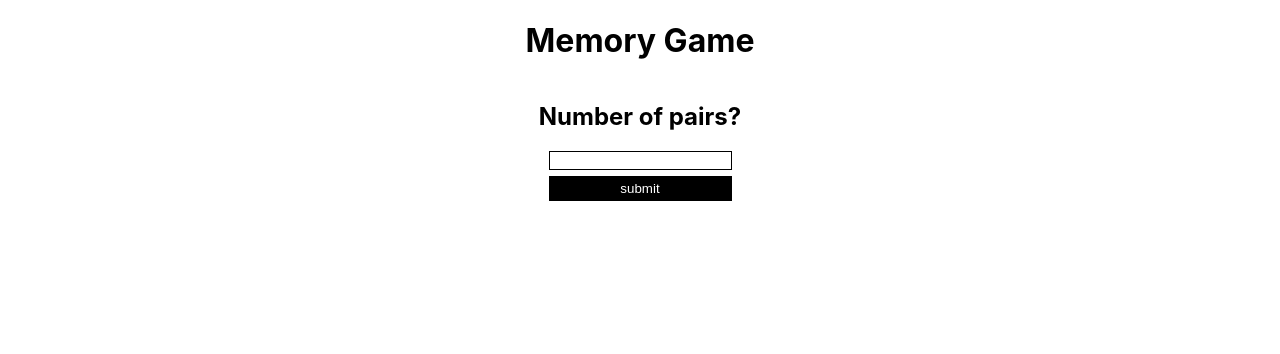
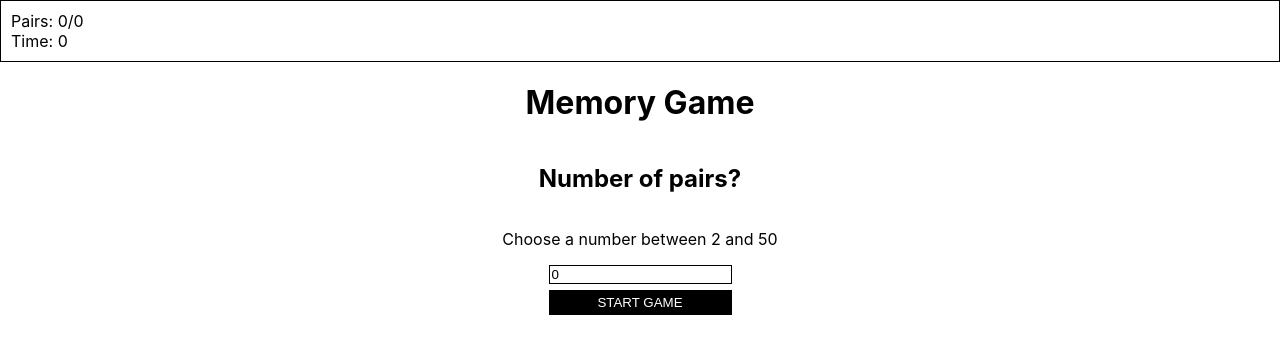
Before and after one commit to elisch/memory-game, a React (Create React App) app: page / in a window 1280 px wide. Shown: the top 354 px of the page. Built offline with nearby package versions, Linux system fonts and the light colour scheme.

Commit message:
Added stats component.

```diff
--- a/src/components/game/game.component.jsx
+++ b/src/components/game/game.component.jsx
@@ -4,6 +4,7 @@ import './game.styles.scss';
 
 import Card from '../card/card.component';
 import Input from '../input/input.component';
+import Stats from '../stats/stats.component';
 
 class Game extends React.Component {
   constructor() {
@@ -11,13 +12,32 @@ class Game extends React.Component {
     this.state = {
       cards: [],
       clickedCards: [],
-      numberOfCards: 0,
+      numberOfPairs: 0,
+      matchedPairs: 0,
       showGame: false,
+      seconds: 0,
     }
+    this.timer = 0;
   }
 
-  setNumberOfCards = numberOfCards => {
-    this.setState({ numberOfCards, showGame: true }, () => this.generateCards(this.state.numberOfCards));
+  startTimer = () => {
+    this.timer = setInterval(() => {
+      this.setState(prevState => {
+        return { seconds: prevState.seconds + 1 };
+      });
+    }, 1000);
+  }
+
+  stopTimer = () => {
+    clearInterval(this.timer);
+  }
+
+  startGame = numberOfPairs => {
+    this.setState({ numberOfPairs, showGame: true },
+      () => {
+        this.generateCards(numberOfPairs);
+        this.startTimer();
+      });
   }
 
   generateCards = (pairs) => {
@@ -67,9 +87,18 @@ class Game extends React.Component {
       // check if match
       if(clickedCards[0].value === clickedCards[1].value) {
         const filteredCards = cards.map(card => clickedCard.value === card.value ? {...card, isMatched: true} : card );
-
         cards = filteredCards;
         clickedCards = [];
+
+        this.setState(prevState => {
+          return { matchedPairs: prevState.matchedPairs + 1}
+        }, () => {
+          const { matchedPairs, numberOfPairs } = this.state;
+          if(matchedPairs === numberOfPairs) {
+            alert(`WOHOHO! :D You made it in ${this.state.seconds} seconds.`)
+            this.stopTimer();
+          }
+        });
       } else {
         this.setState({ clickedCards });
         setTimeout(() => { this.setState({ clickedCards: [] }) }, 500);
@@ -85,17 +114,19 @@ class Game extends React.Component {
   }
 
   render() {
+    const { seconds, showGame, numberOfPairs, matchedPairs } = this.state;
     const cards = this.renderCards();
 
     return(
       <div>
+        <Stats seconds={seconds} numberOfPairs={numberOfPairs} matchedPairs={matchedPairs} />
         <h1>Memory Game</h1>
-        {this.state.showGame ?
+        {showGame ?
         <div className='cards'>
-        {cards}
+          {cards}
         </div>
         :
-        <Input setNumberOfCards={this.setNumberOfCards} />
+        <Input startGame={this.startGame} />
         }
       </div>
     );
--- a/src/components/input/input.component.jsx
+++ b/src/components/input/input.component.jsx
@@ -6,7 +6,7 @@ class Input extends React.Component {
   constructor(props) {
     super(props);
     this.state = {
-      inputValue: '',
+      inputValue: 0,
     }
   }
 
@@ -16,8 +16,15 @@ class Input extends React.Component {
   }
 
   handleSubmit = event => {
+    const { inputValue } = this.state;
+
     event.preventDefault();
-    this.props.setNumberOfCards(this.state.inputValue);
+
+    if(inputValue >= 2 && inputValue <= 50) {
+      this.props.startGame(parseInt(inputValue));
+    } else {
+      alert('Invalid input');
+    }
   }
 
   render() {
@@ -26,9 +33,10 @@ class Input extends React.Component {
     return(
       <div className='pair-input'>
         <h2>Number of pairs?</h2>
+        <p>Choose a number between 2 and 50</p>
         <form onSubmit={this.handleSubmit} className='form'>
           <input className='input' type='number' value={inputValue} onChange={this.handleChange}/>
-          <button type='submit' className='button'>submit</button>
+          <button type='submit' className='button'>START GAME</button>
         </form>
       </div>
     )
--- /dev/null
+++ b/src/components/stats/stats.component.jsx
@@ -0,0 +1,12 @@
+import React from 'react';
+
+import './stats.styles.scss';
+
+const Stats = ({ seconds, matchedPairs, numberOfPairs }) => (
+  <div className='stats'>
+    <span>Pairs: {matchedPairs}/{numberOfPairs}</span>
+    <span>Time: {seconds}</span>
+  </div>
+);
+
+export default Stats;
--- /dev/null
+++ b/src/components/stats/stats.styles.scss
@@ -0,0 +1,7 @@
+.stats {
+  display: flex;
+  flex-direction: column;
+  align-items: flex-start;
+  padding: 10px;
+  border: 1px solid black;
+}
```
